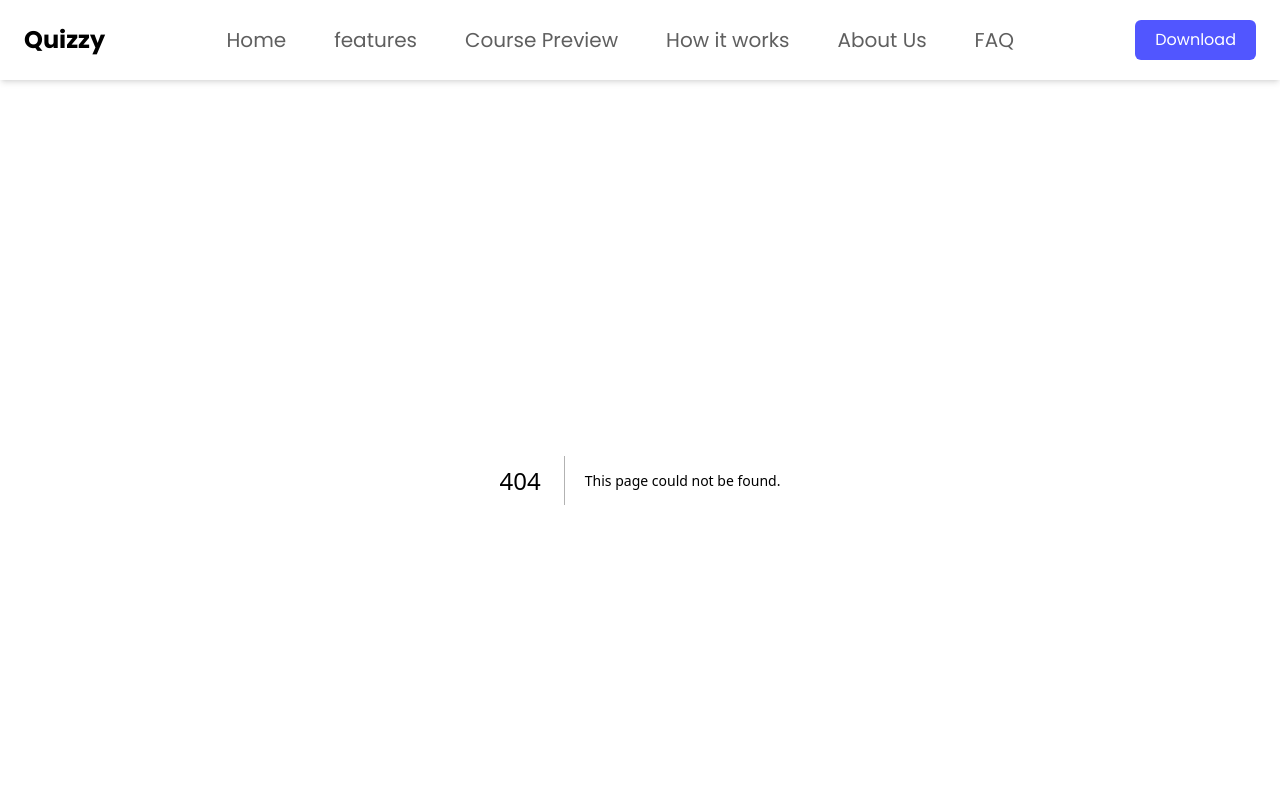
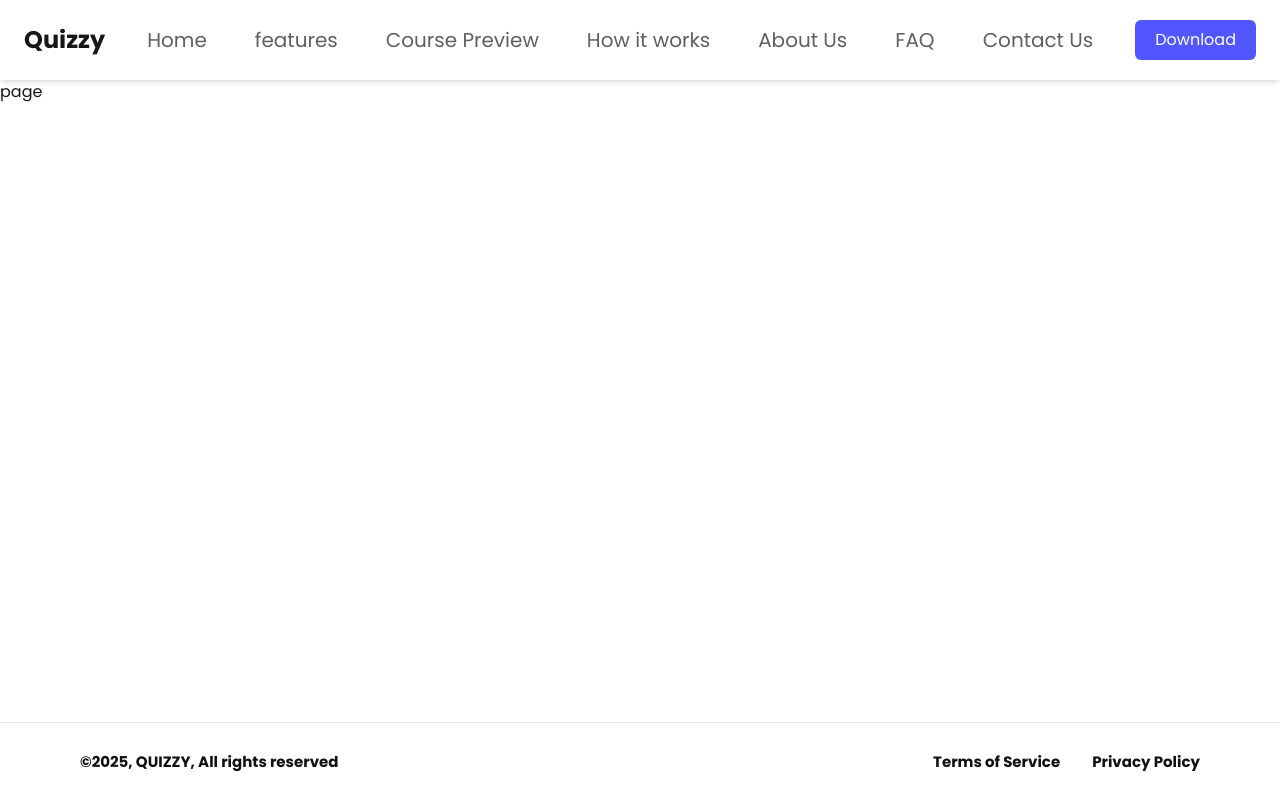
Before and after one commit to Jamison-lii/Quizzy-web-app, a Next.js app: page /contact in a window 1280 px wide. Before the commit this address had no page. Shown: the top 800 px of the page. Built offline with nearby package versions, Linux system fonts and the light colour scheme.

Commit message:
merged conflicts resolved

```diff
--- /dev/null
+++ b/src/app/contact/page.tsx
@@ -0,0 +1,7 @@
+import React from 'react'
+
+export default function ContactPage() {
+  return (
+    <div>page</div>
+  )
+}
--- a/src/components/Navbar.tsx
+++ b/src/components/Navbar.tsx
@@ -6,9 +6,10 @@ const navItems = [
   { label: "Home", href: "/" },
   { label: "features", href: "/features" },
   { label: "Course Preview", href: "/courses" },
-  { label: "How it works", href: "/how it works" },
+  { label: "How it works", href: "/how-it-works" },
   { label: "About Us", href: "/about" },
-  { label: "FAQ", href: "/FAQ" },
+  { label: "FAQ", href: "/faq" },
+  { label: "Contact Us", href: "/contact" }
 ];
 
 const Navbar = () => {
```
